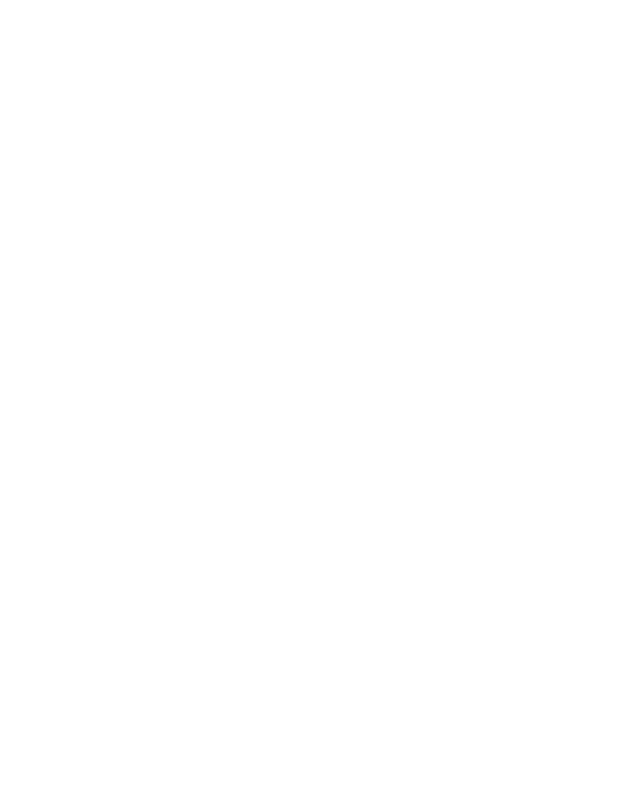
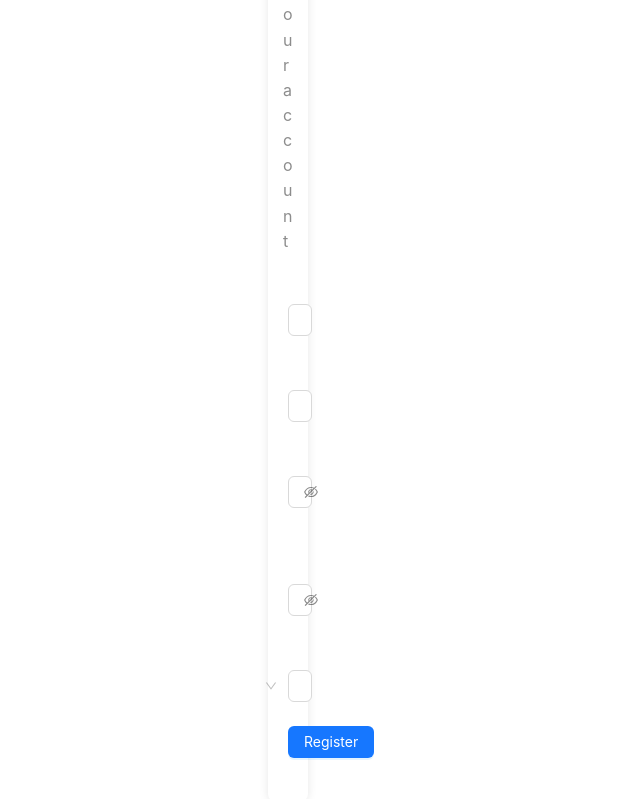
Before and after one commit to PurrCat101/User-Management-Application, a React (Vite) app: page /register in a window 1280 px wide. Before the commit this address had no page. Shown: the part 597-1396 px from the top of the page, without its empty margins (490-1130 px from the left). Before the commit the page ends 800 px from the top, so only its background shows below. Built offline with nearby package versions, Linux system fonts and the light colour scheme.

Commit message:
Add registration page and text. Sign up in the login page.

```diff
--- a/src/Pages/LoginPage.jsx
+++ b/src/Pages/LoginPage.jsx
@@ -99,6 +99,9 @@
               <Button type="primary" htmlType="submit">
                 Login
               </Button>
+              <Typography style={{ marginTop: 10 }}>
+                not a member? <a href="/register">Sign up</a> now
+              </Typography>
             </Form.Item>
           </Form>
         </div>
--- /dev/null
+++ b/src/Pages/RegisterPage.jsx
@@ -0,0 +1,155 @@
+import { useState } from "react";
+import { Form, Input, Button, Select, Typography, message } from "antd";
+
+const { Option } = Select;
+
+const RegisterForm = () => {
+  const [form] = Form.useForm();
+  const [loading, setLoading] = useState(false);
+
+  const onFinish = (values) => {
+    setLoading(true);
+    // Simulate API call
+    setTimeout(() => {
+      console.log("Registration values:", values);
+      setLoading(false);
+      form.resetFields();
+      message.success("Registration successful!");
+    }, 1000);
+  };
+
+  const formContainerStyle = {
+    maxWidth: "500px",
+    margin: "50px 750px",
+    padding: "20px",
+    background: "#fff",
+    borderRadius: "8px",
+    boxShadow: "0px 0px 10px rgba(0, 0, 0, 0.1)",
+  };
+
+  const passwordValidator = (_, value) => {
+    if (!value) {
+      return Promise.reject(new Error("Please enter a password"));
+    }
+    if (value.length < 8) {
+      return Promise.reject(
+        new Error("Password must be at least 8 characters")
+      );
+    }
+    if (!/[A-Z]/.test(value)) {
+      return Promise.reject(
+        new Error("Password must contain at least one uppercase letter")
+      );
+    }
+    if (!/\d/.test(value)) {
+      return Promise.reject(
+        new Error("Password must contain at least one number")
+      );
+    }
+    if (!/[!@#$%^&*(),.?":{}|<>]/.test(value)) {
+      return Promise.reject(
+        new Error("Password must contain at least one special character")
+      );
+    }
+    return Promise.resolve();
+  };
+
+  return (
+    <div style={formContainerStyle}>
+      <div
+        style={{
+          display: "flex",
+          flexDirection: "column",
+          alignItems: "center",
+          marginBottom: "20px",
+        }}
+      >
+        <Typography.Title level={2} style={{ marginBottom: 0 }}>
+          Sign Up
+        </Typography.Title>
+        <Typography.Text type="secondary" style={{ fontSize: "16px" }}>
+          or <a href="/">sign in</a> to your account
+        </Typography.Text>
+      </div>
+      <Form
+        form={form}
+        name="register"
+        onFinish={onFinish}
+        layout="vertical"
+        data-testid="register-form"
+      >
+        <Form.Item
+          name="username"
+          label="Username"
+          rules={[{ required: true, message: "Please enter a username!" }]}
+        >
+          <Input data-testid="username-input" />
+        </Form.Item>
+
+        <Form.Item
+          name="email"
+          label="Email"
+          rules={[
+            { required: true, message: "Please enter an email!" },
+            { type: "email", message: "Please enter a valid email!" },
+          ]}
+        >
+          <Input data-testid="email-input" />
+        </Form.Item>
+
+        <Form.Item
+          name="password"
+          label="Password"
+          rules={[{ validator: passwordValidator }]}
+        >
+          <Input.Password data-testid="password-input" />
+        </Form.Item>
+
+        <Form.Item
+          name="confirmPassword"
+          label="Confirm Password"
+          dependencies={["password"]}
+          rules={[
+            { required: true, message: "Please confirm your password!" },
+            ({ getFieldValue }) => ({
+              validator(_, value) {
+                if (!value || getFieldValue("password") === value) {
+                  return Promise.resolve();
+                }
+                return Promise.reject(
+                  new Error("The two passwords do not match!")
+                );
+              },
+            }),
+          ]}
+        >
+          <Input.Password data-testid="confirm-password-input" />
+        </Form.Item>
+
+        <Form.Item
+          name="role"
+          label="Role"
+          rules={[{ required: true, message: "Please select a role!" }]}
+        >
+          <Select data-testid="role-select">
+            <Option value="user">User</Option>
+            <Option value="admin">Admin</Option>
+          </Select>
+        </Form.Item>
+
+        <Form.Item style={{ display: "flex", justifyContent: "center" }}>
+          <Button
+            type="primary"
+            htmlType="submit"
+            loading={loading}
+            data-testid="submit-button"
+          >
+            Register
+          </Button>
+        </Form.Item>
+      </Form>
+    </div>
+  );
+};
+
+export default RegisterForm;
--- a/src/main.jsx
+++ b/src/main.jsx
@@ -5,6 +5,7 @@
 import AddUserPage from "./Pages/AddUserPage.jsx";
 import LoginPage from "./Pages/LoginPage.jsx";
 import EditUserPage from "./Pages/EditUserPage.jsx";
+import RegisterPage from "./Pages/RegisterPage.jsx";
 
 const router = createBrowserRouter([
   {
@@ -23,6 +24,10 @@
     path: "/edit-user",
     element: <EditUserPage />,
   },
+  {
+    path: "/register",
+    element: <RegisterPage />,
+  },
 ]);
 
 ReactDOM.createRoot(document.getElementById("root")).render(
```
